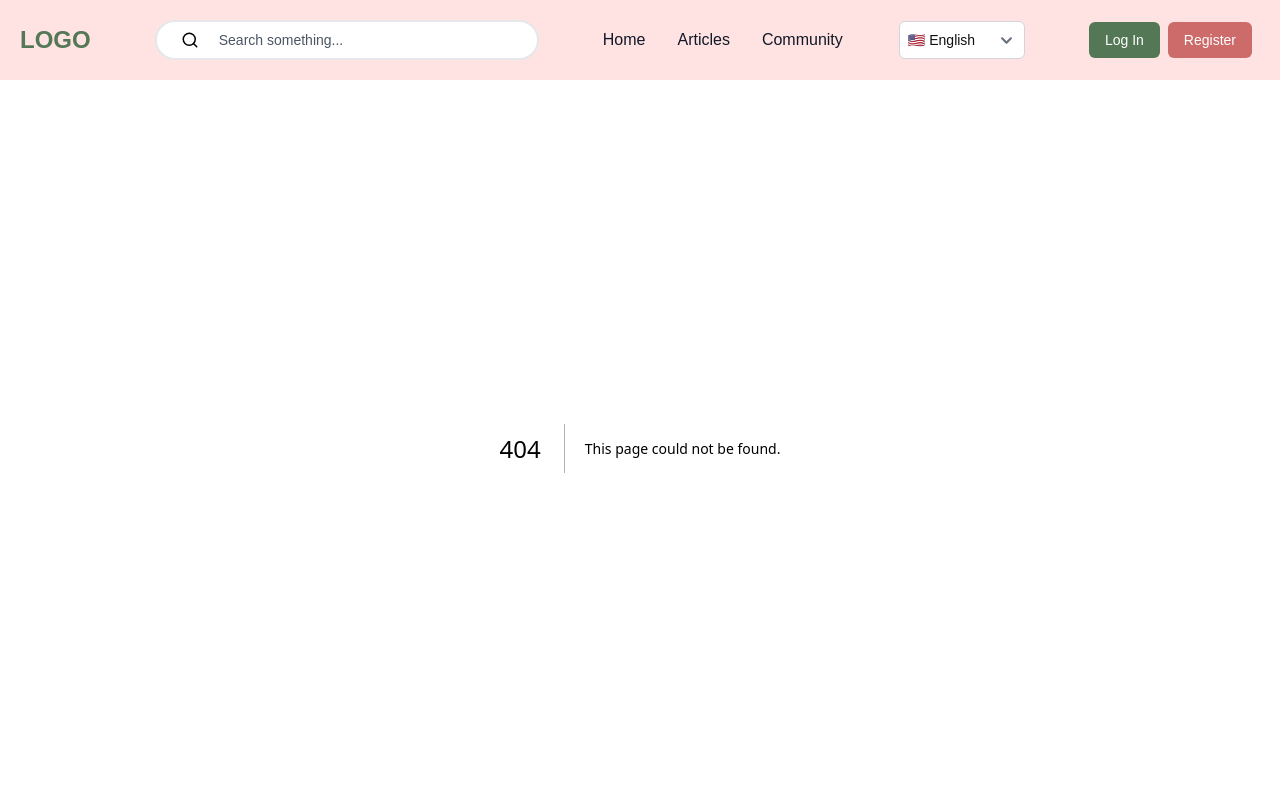
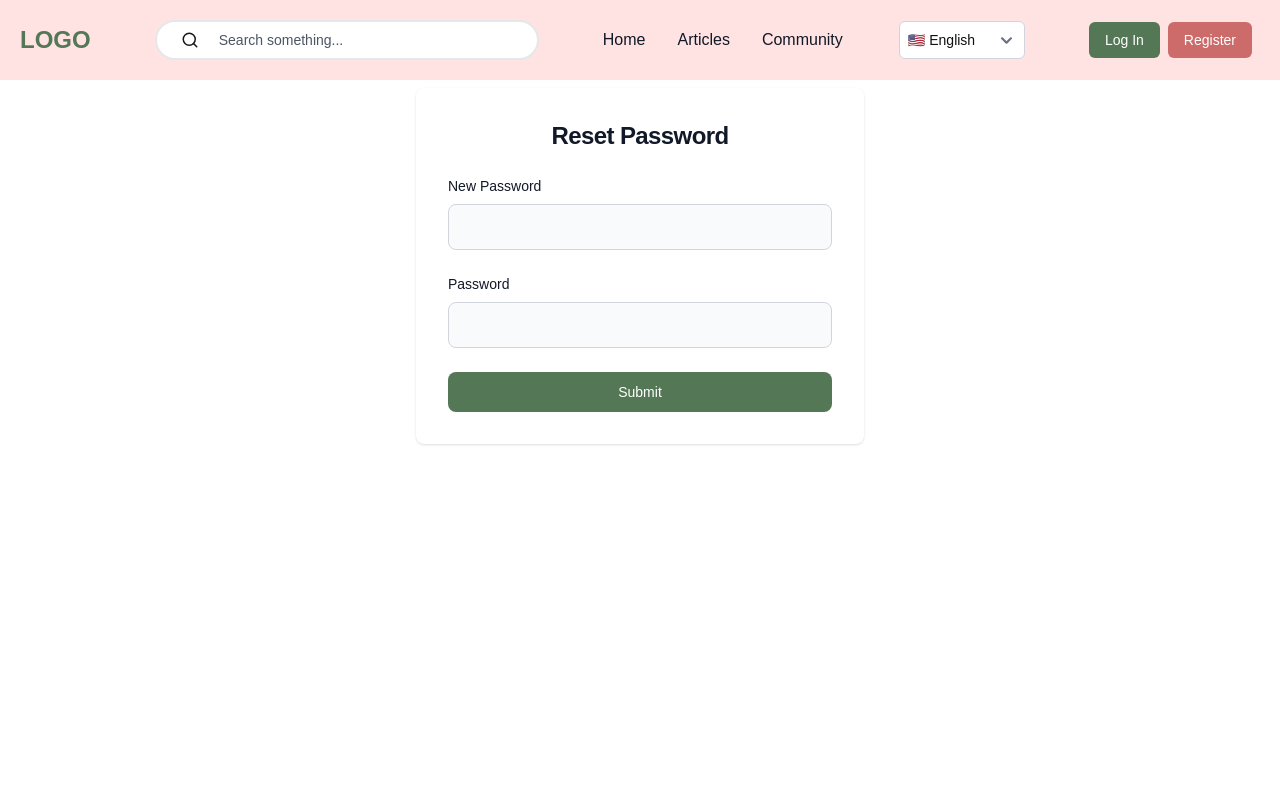
Before and after one commit to KdG-BCIT-ISSP/nest-client, a Next.js app: page /auth/reset-password/1 in a window 1280 px wide. Before the commit this address had no page. Shown: the top 800 px of the page. Built offline with nearby package versions, Linux system fonts and the light colour scheme.

Commit message:
[NEST-FE-57]User can edit post in the CreatePost component

```diff
--- /dev/null
+++ b/app/auth/reset-password/[uuid]/page.tsx
@@ -0,0 +1,127 @@
+"use client";
+
+import { useState } from "react";
+import { post, put } from "@/app/lib/fetchInterceptor";
+import { usePathname, useRouter } from "next/navigation";
+
+export default function ResetPasswordPage() {
+  const [isLoading, setIsLoading] = useState(false);
+  const [password, setPassword] = useState("");
+  const [confirmPassword, setConfirmPassword] = useState("");
+  const [error, setError] = useState<string | null>(null);
+  const [success, setSuccess] = useState<string | null>(null);
+  const router = useRouter();
+
+  const pathname = usePathname();
+  const uuid = pathname.split("/").pop() || ""; // Extract the UUID from the URL
+
+  const handleResetNewPassword = async (e: React.FormEvent) => {
+    e.preventDefault();
+    setError(null);
+    setSuccess(null);
+    setIsLoading(true);
+
+    if (password !== confirmPassword) {
+      setError("Passwords do not match.");
+      setIsLoading(false);
+      return;
+    }
+
+    if (password.length < 8) {
+      setError("Password must be at least 8 characters long.");
+      setIsLoading(false);
+      return;
+    }
+
+    try {
+      const response = await put(`/api/password/reset/${uuid}`, {
+        newPassword: password,
+      });
+
+      if (response) {
+        setSuccess("Password reset successful! You can now log in.");
+        setError(null);
+        setTimeout(() => {
+          window.location.href = "/auth/login";
+        }, 1500);
+      } else {
+        setError("Password reset failed. Please try again.");
+        setSuccess(null);
+      }
+    } catch {
+      setError("An error occurred. Please try again.");
+      setSuccess(null);
+    } finally {
+      setIsLoading(false);
+    }
+  };
+
+  return (
+    <section className="pt-10">
+      <div className="flex flex-col items-center justify-center px-6 py-8 mx-auto lg:py-0">
+        <div className="w-full bg-white rounded-lg shadow sm:max-w-md xl:p-0">
+          <div className="p-6 space-y-4 md:space-y-6 sm:p-8">
+            <h1 className="text-xl font-bold leading-tight tracking-tight text-gray-900 md:text-2xl text-center">
+              Reset Password
+            </h1>
+
+            {error && (
+              <p className="text-red-500 text-sm text-center">{error}</p>
+            )}
+            {success && (
+              <p className="text-green-500 text-sm text-center">{success}</p>
+            )}
+
+            <form
+              className="space-y-4 md:space-y-6"
+              onSubmit={handleResetNewPassword}
+            >
+              <div>
+                <label
+                  htmlFor="newPassword"
+                  className="block mb-2 text-sm font-medium text-gray-900"
+                >
+                  New Password
+                </label>
+                <input
+                  type="password"
+                  name="newPassword"
+                  id="newPassword"
+                  className="bg-gray-50 border border-gray-300 text-gray-900 rounded-lg focus:ring-primary-600 focus:border-primary-600 block w-full p-2.5"
+                  value={password}
+                  onChange={(e) => setPassword(e.target.value)}
+                  required
+                />
+              </div>
+              <div>
+                <label
+                  htmlFor="confirmPassword"
+                  className="block mb-2 text-sm font-medium text-gray-900"
+                >
+                  Password
+                </label>
+                <input
+                  type="password"
+                  name="confirmPassword"
+                  id="confirmPassword"
+                  className="bg-gray-50 border border-gray-300 text-gray-900 rounded-lg focus:ring-primary-600 focus:border-primary-600 block w-full p-2.5"
+                  value={confirmPassword}
+                  onChange={(e) => setConfirmPassword(e.target.value)}
+                  required
+                />
+              </div>
+
+              <button
+                type="submit"
+                className="w-full text-white bg-secondary hover:bg-primary-700 focus:ring-4 focus:outline-none focus:ring-primary-300 font-medium rounded-lg text-sm px-5 py-2.5 text-center disabled:opacity-50"
+                disabled={isLoading}
+              >
+                {isLoading ? "Resetting..." : "Submit"}
+              </button>
+            </form>
+          </div>
+        </div>
+      </div>
+    </section>
+  );
+}
--- a/app/posts/[postId]/page.tsx
+++ b/app/posts/[postId]/page.tsx
@@ -4,15 +4,17 @@ export const dynamic = "force-dynamic";
 import { useParams } from "next/navigation";
 import { useState, useEffect } from "react";
 import Image from "next/image";
-import { ArrowLeft, CircleXIcon } from "lucide-react";
+import { ArrowLeft, CircleXIcon, ShowerHead } from "lucide-react";
 import { EllipsisIcon } from "lucide-react";
 import Report from "@/public/svg/Report";
 import Tags from "@/components/admin/Tags";
 // import CommentsSection from "@/components/Comments";
 import { PostType } from "@/types/PostType";
-import { get, post, put } from "@/app/lib/fetchInterceptor";
+import { get, post, put, del } from "@/app/lib/fetchInterceptor";
 import { formatDate } from "@/utils/formatDate";
 import { Like, Comments, Bookmark, Share } from "@/components/Icons";
+import CreatePost from "@/components/post/CreatePost";
+import Modal from "@/components/Modal";
 
 export default function PostDetailPage() {
   const params = useParams();
@@ -20,9 +22,11 @@ export default function PostDetailPage() {
   const [userPost, setPost] = useState<PostType>();
   const [loading, setLoading] = useState(true);
   const [showReport, setShowReport] = useState(false);
-  const [showReportButton, setShowReportButton] = useState(false);
+  const [showEditMenu, setShowEditMenu] = useState(false);
   const [reportReason, setReportReason] = useState("");
   const [showCopied, setShowCopied] = useState(false);
+  const [showDeleteWindow, setShowDeleteWindow] = useState(false);
+  const [showEditPost, setShowEditPost] = useState(false);
   const [views, setViews] = useState(0);
 
   const isAuthenticated =
@@ -89,6 +93,17 @@ export default function PostDetailPage() {
     }
   };
 
+  const handleDelete = async () => {
+    if (!userPost || !userPost.id) return;
+    try {
+      await del(`/api/posts/${userPost.id}`);
+      alert("Posts deleted successfully");
+      window.location.href = "/posts";
+    } catch (error) {
+      console.error("Error deleting post:", error);
+    }
+  }
+
   return (
     <div className="w-max mx-auto pt-10">
       <div className="flex justify-between items-center p-4">
@@ -96,15 +111,31 @@ export default function PostDetailPage() {
           <ArrowLeft />
         </button>
         <div className="relative">
-          <button onClick={() => setShowReportButton((prev) => !prev)}>
+          <button onClick={() => setShowEditMenu((prev) => !prev)}>
             <EllipsisIcon />
           </button>
-          {showReportButton && (
+          {showEditMenu && (
             <div
-              className="absolute right-0 mt-1 z-10 cursor-pointer"
-              onClick={() => setShowReport((prev) => !prev)}
+              className="absolute right-0 mt-1 z-10 cursor-pointer bg-white rounded-md shadow-lg border border-gray-200"
             >
-              <Report />
+              <div
+                onClick={() => setShowEditPost((prev) => !prev)}
+                className="block w-full text-left px-4 py-2 text-gray-700 hover:bg-gray-100"
+              >
+                Edit
+              </div>
+              <div
+                onClick={() => setShowDeleteWindow((prev) => !prev)}
+                className="block w-full text-left px-4 py-2 text-red-500 hover:bg-red-100"
+              >
+                Delete
+              </div>
+              <div
+                onClick={() => setShowReport((prev) => !prev)}
+                className="block w-full text-left px-4 py-2 text-gray-700 hover:bg-gray-100"
+              >
+                Report
+              </div>
             </div>
           )}
         </div>
@@ -116,7 +147,7 @@ export default function PostDetailPage() {
               <h1 className="text-xl font-bold">Submit a report</h1>
               <button
                 onClick={() => setShowReport(false)}
-                className="text-gray-600 hover:text-gray-800 cursor-pointer"
+                className="text-secondary hover:text-secondaryPressed cursor-pointer"
               >
                 <CircleXIcon />
               </button>
@@ -141,6 +172,40 @@ export default function PostDetailPage() {
           </div>
         </div>
       )}
+
+      {showEditPost && (
+        <Modal isOpen={showEditPost} onClose={() => setShowEditPost(false)}>
+          <CreatePost existingPost={userPost} />
+        </Modal>
+      )}
+
+      {showDeleteWindow && (
+
+
+        <Modal isOpen={showDeleteWindow} onClose={() => setShowDeleteWindow(false)}>
+          <div className="bg-white p-6 rounded-md flex flex-col space-y-4 justify-center items-center">
+            <h1 className="text-xl font-bold">Are you sure?</h1>
+            <p>Do you really want to delete this article?</p>
+            <div className="flex justify-end gap-4">
+              <button
+                onClick={() => setShowDeleteWindow(false)}
+                className="px-4 py-2 bg-gray-300 rounded hover:bg-gray-400"
+              >
+                Cancel
+              </button>
+              <button
+                onClick={() => handleDelete()}
+                className="px-4 py-2 bg-red-600 text-white rounded hover:bg-red-700"
+              >
+                Delete
+              </button>
+            </div>
+          </div>
+        </Modal>
+      )}
+
+
+
       <div className="max-w-2xl mx-auto p-4 pt-4 text-black">
         <div className="mb-6">
           <p className="text-sm text-gray-700">
--- a/app/profile/page.tsx
+++ b/app/profile/page.tsx
@@ -9,6 +9,7 @@ import { useState, useEffect, Suspense } from "react";
 import { ProfileDataType } from "@/types/ProfileDataType";
 import SavedPosts from "@/components/profile/SavedPosts";
 import ResetPasswordField from "@/components/profile/ResetPasswordField";
+import MyPosts from "@/components/profile/MyPosts";
 import { useSearchParams } from "next/navigation";
 import { useTranslation } from "next-i18next";
 
@@ -39,6 +40,11 @@ const ProfileContent = () => {
       onClick: () => setSelectedComponent(<SavedPosts />),
     },
     {
+      label: t("navigation.myPosts"),
+      component: <MyPosts />,
+      onClick: () => setSelectedComponent(<MyPosts />),
+    },
+    {
       label: t("navigation.notifications"),
       component: <Notifications />,
       onClick: () => setSelectedComponent(<Notifications />),
@@ -55,6 +61,9 @@ const ProfileContent = () => {
     switch (section) {
       case "saved-posts":
         setSelectedComponent(<SavedPosts />);
+        break;
+      case "my-posts":
+        setSelectedComponent(<MyPosts />);
         break;
       case "notifications":
         setSelectedComponent(<Notifications />);
--- a/components/Modal.tsx
+++ b/components/Modal.tsx
@@ -1,6 +1,7 @@
 "use client";
 import React from "react";
 import { useTranslation } from "next-i18next";
+import { Circle, CircleXIcon } from "lucide-react";
 
 interface ModalProps {
   isOpen: boolean;
@@ -24,11 +25,13 @@ export default function Modal({
         className={`bg-white rounded-lg p-6 w-full max-w-6xl max-h-[90vh] overflow-y-auto ${className || ""}`}
       >
         <div className="flex justify-end mb-4">
+
           <button
             onClick={onClose}
-            className="bg-red-500 text-white hover:bg-red-600 px-4 py-2 rounded-md"
+            className="text-secondary hover:text-secondaryPressed cursor-pointer"
           >
-            {t("navigation.close")}
+            {/* {t("navigation.close")} */}
+            <CircleXIcon />
           </button>
         </div>
         {children}
--- a/components/post/CreatePost.tsx
+++ b/components/post/CreatePost.tsx
@@ -6,14 +6,21 @@ import { PostType } from "@/types/PostType";
 import Button from "@/components/Button";
 import TagsSelector from "../TagsSelector";
 import ImageUpload from "../ImageUpload";
-import { get, post } from "@/app/lib/fetchInterceptor";
+import { post, get, put } from "@/app/lib/fetchInterceptor";
 import { useTranslation } from "next-i18next";
 import TopicSelector from "../TopicSelector";
 import { Topic } from "@/types/Topic";
+import { useAtom } from "jotai";
+import { userAtom } from "@/atoms/user/atom";
 import { decompressFromEncodedURIComponent } from "lz-string";
 
-export default function CreatePost() {
+interface CreatePostProps {
+  existingPost?: PostType;
+}
+
+export default function CreatePost({ existingPost }: CreatePostProps) {
   const { t } = useTranslation("post");
+  const [userData] = useAtom(userAtom);
 
   const [userPost, setUserPost] = useState<PostType>({
     id: 0,
@@ -34,6 +41,19 @@ export default function CreatePost() {
   const [selectedTags, setSelectedTags] = useState<string[]>([]);
   const [selectedTopic, setSelectedTopic] = useState<Topic>();
   const [topics, setTopics] = useState<Topic[]>([]);
+
+  useEffect(() => {
+    if (existingPost) {
+      setUserPost(existingPost);
+      setSelectedTags(existingPost.tagNames || []);
+      setImagePreviews(existingPost.imageBase64 || []);
+      const selectedTopic = topics.find(topic => topic.id === existingPost.topicId);
+      if (selectedTopic) {
+        setSelectedTopic(selectedTopic);
+      }
+      console.log("Existing post:", existingPost);
+    }
+  }, [existingPost, topics]);
 
   // Cleans up temporary object URLs created for image previews.
   useEffect(() => {
@@ -142,6 +162,8 @@ export default function CreatePost() {
 
     if (!validateForm()) return;
 
+
+    try {
       const decompressedImages = (userPost.imageBase64 ?? []).map((compressed) =>
         decompressFromEncodedURIComponent(compressed)
       );
@@ -152,14 +174,49 @@ export default function CreatePost() {
         imageBase64: decompressedImages,
       };
 
-    try {
-      const response = await post("/api/posts", updatedPost);
+      console.log("existingPost:", existingPost);
+
+      console.log("Updated post:", updatedPost);
+      if (existingPost) {
+        // Update existing post
+        const response = await put(`/api/posts`, {
+          ...updatedPost,
+          id: existingPost.id,
+          memberId: userData.userId,
+          topicId: 1,
+          type: "USERPOST",
+        });
+
+        if (response) {
+          window.alert(t("post.updateSuccess"));
+          window.location.href = `/posts/${existingPost.id}`;
+        } else {
+          console.error("userPost update failed: No response from server.");
+        }
+
+
+      } else {
+
+
+        const response = await post("/api/posts", {
+          title: updatedPost.title ?? "",
+          content: updatedPost.content ?? "",
+          topicId: updatedPost.topicId,
+          type: updatedPost.type || "USERPOST",
+          tagNames: updatedPost.tagNames || [],
+          imageBase64: userPost.imageBase64 || [],
+        });
+
         if (response) {
           window.alert(t("post.createSuccess"));
           window.location.href = "/posts/";
+        } else {
+          console.error("userPost creation failed: No response from server.");
+        }
       }
     } catch (error) {
-      console.error("Failed to create userPost", error);
+      console.error("Failed to connect to server", error);
+    } finally {
     }
   };
 
--- a/components/profile/MyPosts.tsx
+++ b/components/profile/MyPosts.tsx
@@ -19,7 +19,6 @@ export default function MyPosts() {
   const [userData] = useAtom(userAtom);
 
   useEffect(() => {
-    console.log("User Data:", userData);
     async function fetchMyPosts() {
       try {
         const data = await get(`/api/posts/${userData.userId}`);
```
Lines whose indentation alone changed are shown as unchanged.
